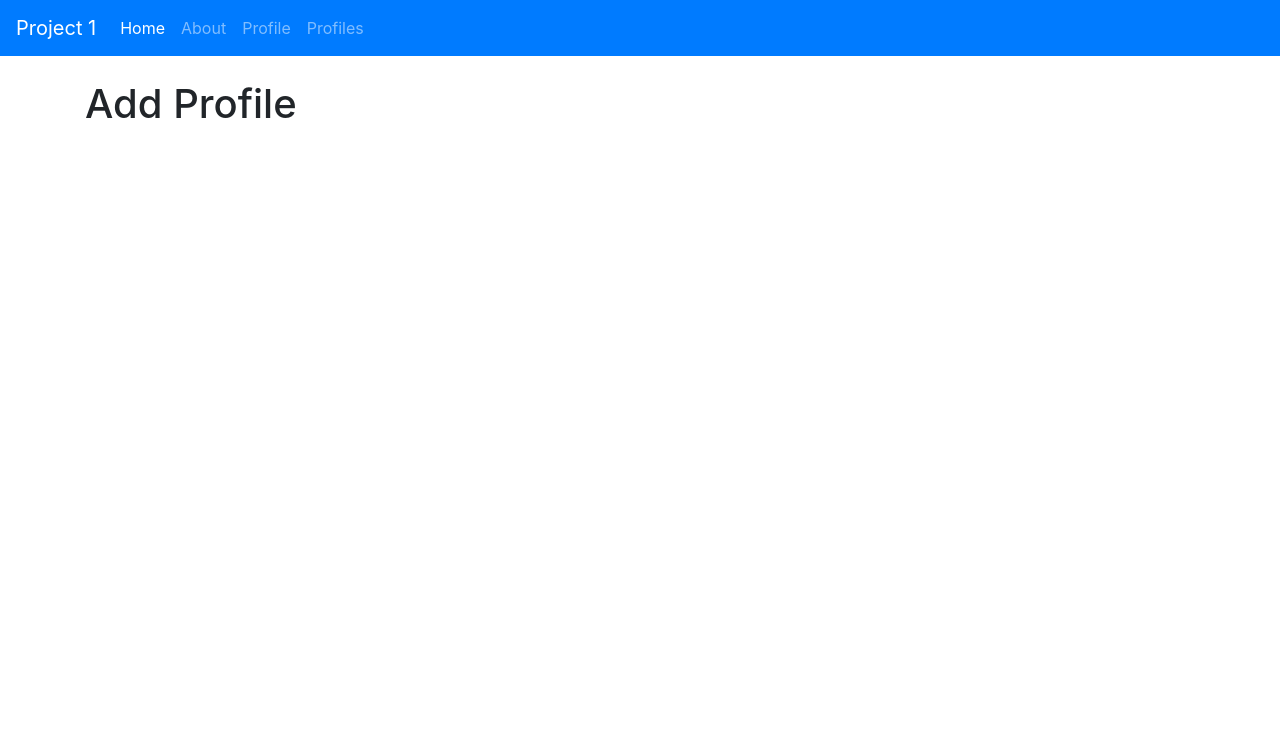
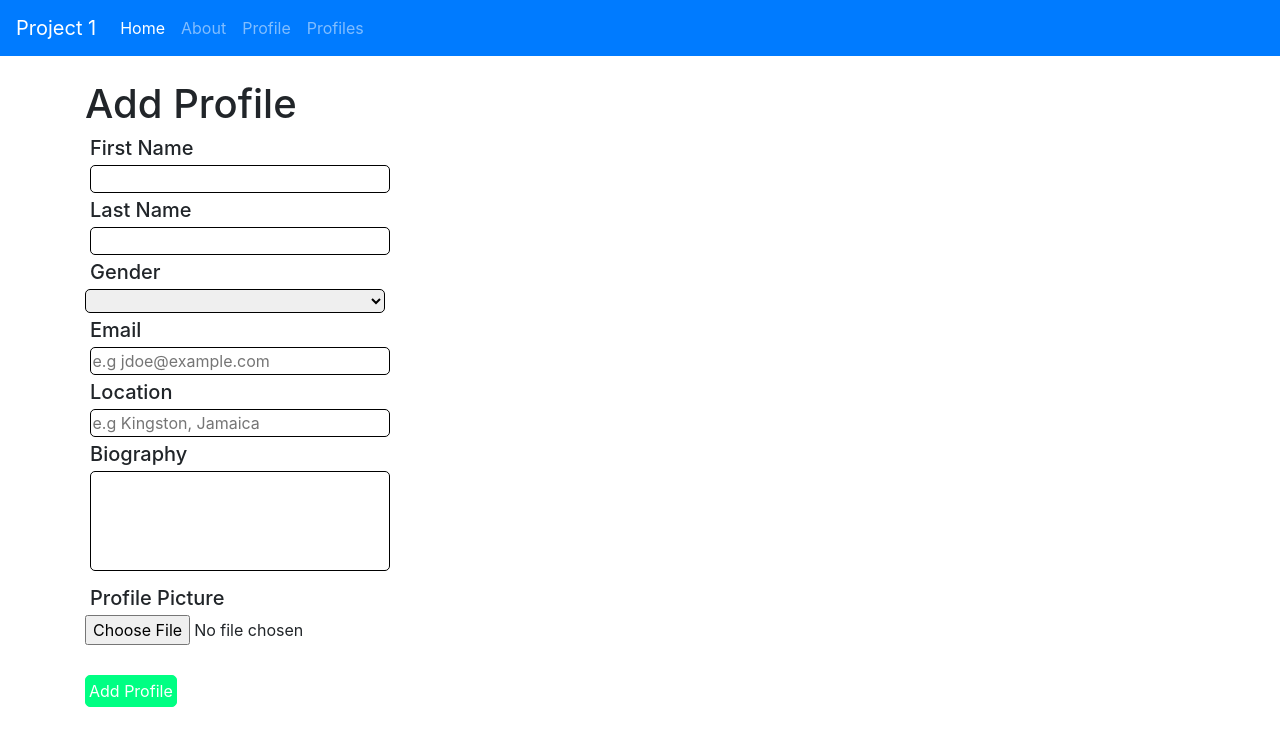
Before and after one commit to jvsonjohnson/Info3180-Project-1, a Flask app: page /profile in a window 1280 px wide. Shown: the top 746 px of the page. Run offline with Flask 2, Linux system fonts and the light colour scheme; parts of the project's set-up code (start-up, migrations or seed data) failed here and were passed over; some libraries are stand-ins or nearby versions.

Commit message:
add profile form finished

```diff
--- a/app/__init__.py
+++ b/app/__init__.py
@@ -1,4 +1,10 @@
 from flask import Flask
 
 app = Flask(__name__)
+app.config["SECRET_KEY"] = "staywoke"
+app.config["SQLALCHEMY_DATABASE_URI"] = "postgresql://lab5:lab5@localhost/lab5"
+app.config["SQLALCHEMY_TRACK_MODIFICATIONS"] = True
+
+db = SQLAlchemy(app)
+UPLOAD_FOLDER = './app/static/uploads'
 from app import views  # nopep8
--- a/app/static/css/app.css
+++ b/app/static/css/app.css
@@ -1,3 +1,43 @@
 body {
   padding-top: 5rem;
 }
+
+.textarea {
+  width: 300px;
+  border: 1px solid #737f89;
+  border-radius: 5px;
+  border: 1px solid black;
+}
+
+.mtextarea {
+  width: 300px;
+  height: 100px;
+  border: 1px solid #737f89;
+  border-radius: 5px;
+  margin-bottom: 10px;
+  border: 1px solid black;
+}
+
+.section h4 {
+  font-size: 20px;
+  margin: 5px;
+}
+
+.uploadpic {
+  margin-bottom: 10px;
+}
+
+button {
+  color: white;
+  background-color: #00ff83;
+  border: 1px solid #00ff83;
+  border-radius: 5px;
+  margin-top: 20px;
+  padding: 3px;
+}
+
+select {
+  width: 300px;
+  border: 1px solid black;
+  border-radius: 5px;
+}
--- a/app/templates/profile.html
+++ b/app/templates/profile.html
@@ -1,5 +1,52 @@
 {% extends "base.html" %} {% block main %}
 
 <h1>Add Profile</h1>
+<form
+  method="POST"
+  action="{{ url_for('profile') }}"
+  enctype="multipart/form-data"
+>
+  <div class="myform">
+    <div class="section">
+      <h4>First Name</h4>
+      {{form.fname.label(required = 'required')}} {{form.fname(size=20,
+      class='textarea')}}
+    </div>
+    <div class="section">
+      <h4>Last Name</h4>
+      {{form.lname.label(required = 'required')}} {{form.lname(size=20,
+      class='textarea')}}
+    </div>
+    <div class="section">
+      <h4>Gender</h4>
+      <select id="gender" name="gender" form="genderform">
+        <option value="" aria-placeholder="Select Gender"></option>
+        <option value="male">Male</option>
+        <option value="female">Female</option>
+        {{form.gender.label(required = 'required')}}
+      </select>
+    </div>
+    <div class="section">
+      <h4>Email</h4>
+      {{form.email.label(required = 'required')}} {{form.email(size=20,
+      class='textarea', placeholder="e.g jdoe@example.com")}}
+    </div>
+    <div class="section">
+      <h4>Location</h4>
+      {{form.location.label(required = 'required')}} {{form.location(size=20,
+      class='textarea', placeholder="e.g Kingston, Jamaica")}}
+    </div>
+    <div class="section">
+      <h4>Biography</h4>
+      {{form.biography.label(required = 'required')}} {{form.biography(size=75,
+      class='mtextarea')}}
+    </div>
+    <div class="section">
+      <h4>Profile Picture</h4>
+      {{ form.photo(class="uploadpic") }}
+    </div>
+    <div class="section"><button type="submit">Add Profile</button></div>
+  </div>
+</form>
 
 {% endblock %}
--- a/app/views.py
+++ b/app/views.py
@@ -1,5 +1,9 @@
 from app import app
 from flask import render_template, request, redirect, url_for, flash
+from flask_wtf import FlaskForm
+from wtforms import StringField
+from wtforms.validators import DataRequired, Email
+from flask_wtf.file import FileField, FileAllowed, FileRequired
 
 
 @app.route("/")
@@ -12,14 +16,58 @@ def about():
     return render_template("about.html")
 
 
-@app.route("/profile")
+def format_date_joined():
+    import datetime
+    now = datetime.datetime.now()  # today's date
+    date_joined = datetime.date(2019, 2, 7)  # a specific date
+    return date_joined.strftime("%B, %Y")
+
+
+class AddProfile(FlaskForm):
+    fname = StringField("", validators=[DataRequired()])
+    lname = StringField("", validators=[DataRequired()])
+    gender = StringField("", validators=[DataRequired()])
+    email = StringField("", validators=[DataRequired(), Email()])
+    location = StringField("", validators=[DataRequired()])
+    biography = StringField("", validators=[DataRequired()])
+    photo = FileField(validators=[
+        FileRequired(),
+        FileAllowed(['jpg', 'png'], 'Images only!')
+    ])
+
+
+"""FINISH THIS FUNCTION"""
+
+
+@app.route("/profile", methods=["POST", "GET"])
 def profile():
-    return render_template("profile.html")
+
+    form = AddProfile()
+
+    if request.method == "POST" and form.validate_on_submit():
+        fname = form.fname.data
+        lname = form.lname.data
+        gender = form.gender.data
+        email = form.email.data
+        location = form.location.data
+        biography = form.biography.data
+        photo = form.photo.data
+        filename = secure_filename(photo.filename)
+        photo.save(os.path.join(app.config['UPLOAD_FOLDER'], filename))
+        flash("Profile was successfully added")
+        return redirect(url_for('profiles'))
+
+    return render_template("profile.html", form=form)
 
 
 @app.route("/profiles")
 def profiles():
-    return render_template("profiles.html")
+    return render_template("profiles.html", date=format_date_joined())
+
+
+@app.route("/profile/<userid>")
+def userprofile():
+    return render_template("profiles.html", date=format_date_joined())
 
 
 @app.route("/<file_name>.txt")
```
